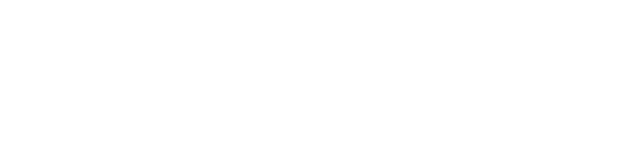
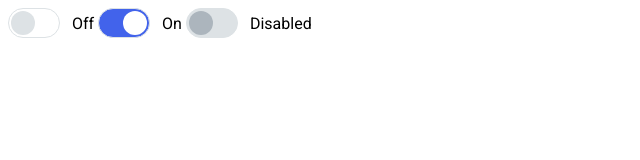
Before and after one commit to js-tasks-ru/htmlcss-20210916_ivansacara, a website: page 07-lection5/03-toggler/index.html in a window 1280 px wide. Shown: the whole page, without its empty margins (0-640 px from the left). Drawn offline with Linux system fonts and the light colour scheme.

Commit message:
Lesson 5 Toggler

```diff
--- a/07-lection5/03-toggler/index.html
+++ b/07-lection5/03-toggler/index.html
@@ -1,11 +1,43 @@
 <!DOCTYPE html>
 <!-- Страница с кнопкой переключения -->
 <html lang="ru">
+
 <head>
   <link rel="stylesheet" href="../../assets/css/main.css">
   <link rel="stylesheet" href="./toggler.css">
 </head>
+
 <body>
+  <label class="toggler">
+    <input type="checkbox" class="toggler__input">
+    <div class="toggler__state">
+      <div class="toggler__controll"></div>
+      <div class="toggler__label">
+        Off
+      </div>
+    </div>
+  </label>
+
+  <label class="toggler">
+    <input type="checkbox" class="toggler__input" checked>
+    <div class="toggler__state">
+      <div class="toggler__controll"></div>
+      <div class="toggler__label">
+        On
+      </div>
+    </div>
+  </label>
+
+  <label class="toggler">
+    <input type="checkbox" class="toggler__input" disabled>
+    <div class="toggler__state">
+      <div class="toggler__controll"></div>
+      <div class="toggler__label">
+        Disabled
+      </div>
+    </div>
+  </label>
 
 </body>
+
 </html>
--- a/07-lection5/03-toggler/toggler.css
+++ b/07-lection5/03-toggler/toggler.css
@@ -0,0 +1,51 @@
+.toggler {
+  display: inline-block;
+  cursor: pointer;
+}
+.toggler__input {
+  width: 0;
+  height: 0;
+  opacity: 0;
+  position: absolute;
+}
+.toggler__state {
+  display: flex;
+  align-items: center;
+}
+.toggler__controll {
+  width: 52px;
+  height: 30px;
+  background: var(--white);
+  border: 1px solid var(--grey-2);
+  border-radius: 16px;
+  box-sizing: border-box;
+  position: relative;
+  margin-right: 12px;
+  transition: all 0.2s ease;
+}
+.toggler__controll::before {
+  content: '';
+  position: absolute;
+  width: 24px;
+  height: 24px;
+  border-radius: 16px;
+  background-color: var(--grey-2);
+  transform: translateX(0);
+  top: 2px;
+  left: 2px;
+  transition: all 0.2s ease;
+}
+.toggler__input:checked ~ .toggler__state .toggler__controll {
+  background-color: var(--primary);
+}
+.toggler__input:checked ~ .toggler__state .toggler__controll::before {
+  transform: translateX(calc(100% - 2px));
+  background-color: var(--white);
+}
+
+.toggler__input:disabled ~ .toggler__state .toggler__controll {
+  background-color: var(--grey-2);
+}
+.toggler__input:disabled ~ .toggler__state .toggler__controll::before {
+  background-color: var(--grey-3);
+}
```
Lines whose indentation alone changed are shown as unchanged.
